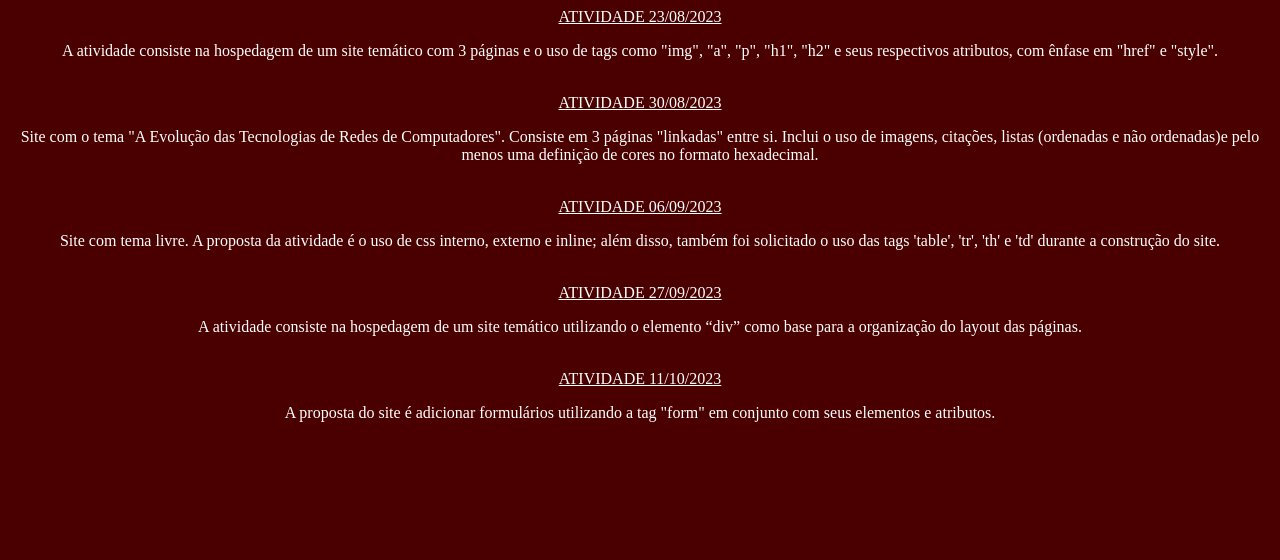
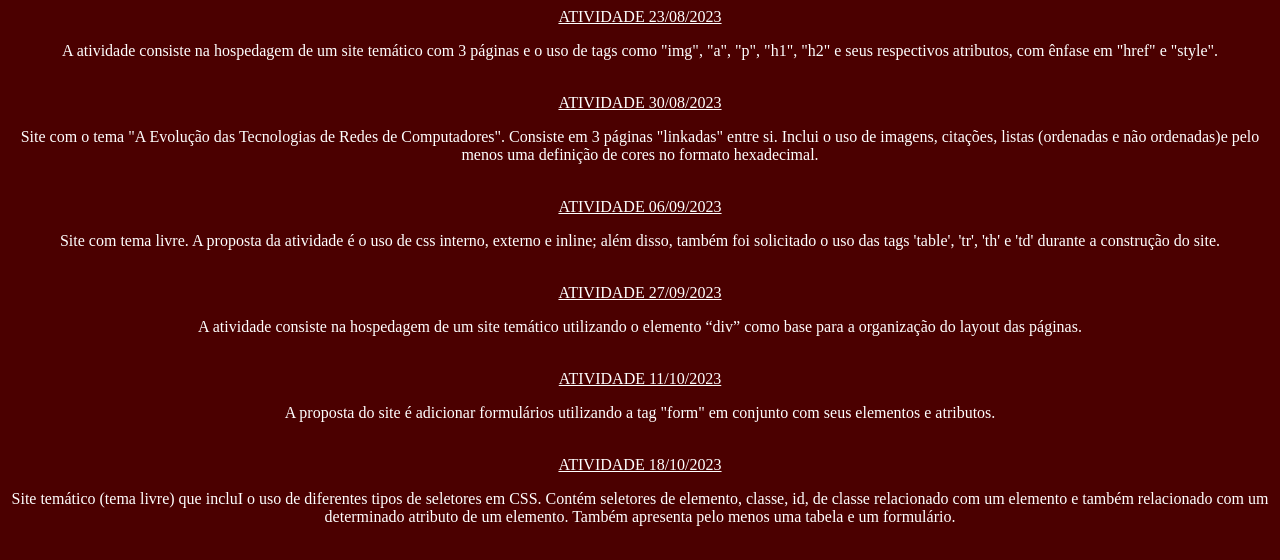
Before and after one commit to sarahmelox/siteprincipal, a plain HTML site: page index.html in a window 1280 px wide. Drawn offline with Linux system fonts and the light colour scheme.

Commit message:
Update index.html
novo link de atividade adicionado

```diff
--- a/index.html
+++ b/index.html
@@ -32,5 +32,8 @@
         <p>A proposta do site é adicionar formulários utilizando a tag "form" em conjunto com seus elementos e atributos.</p>
         <br>
 
+        <a href="https://atvprimatas.netlify.app/"  target="_blank">ATIVIDADE 18/10/2023</a>
+        <p>Site temático (tema livre) que incluI o uso de diferentes tipos de seletores em CSS. Contém seletores de elemento, classe, id, de classe relacionado com um elemento e também relacionado com um determinado atributo de um elemento. Também apresenta pelo menos uma tabela e um formulário.</p>
+
      </body>
 </html>
```
